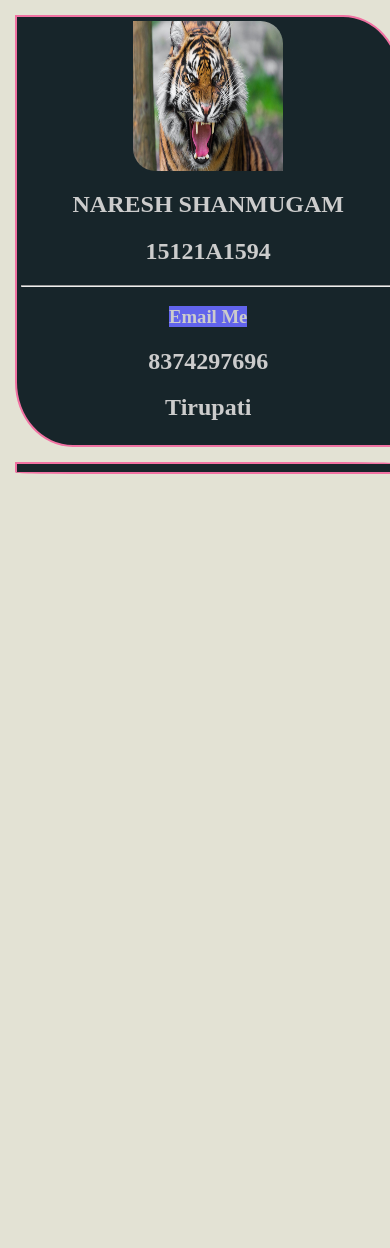
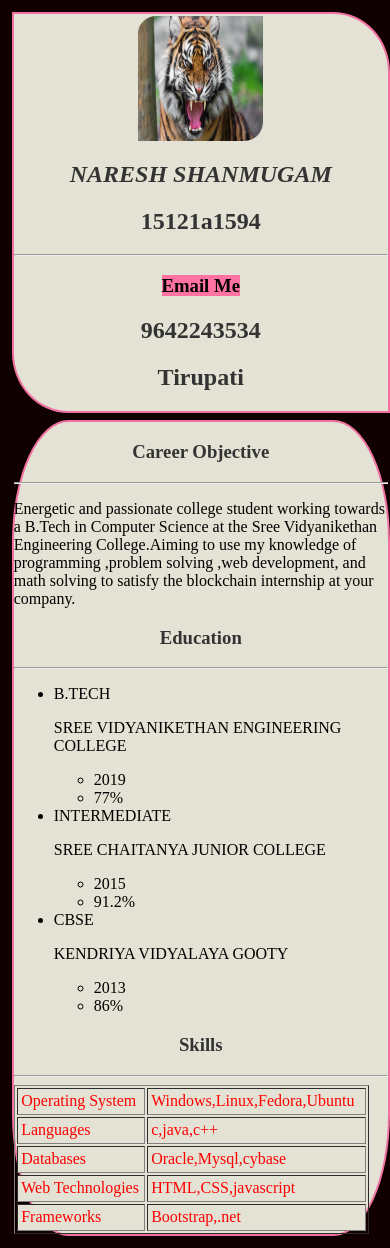
Before and after one commit to nareshshan007/resume, a plain HTML site: page index.html in a window 390 px wide. Before the commit the page ends 844 px from the top, so only its background shows below. Drawn offline with Linux system fonts and the light colour scheme.

Commit message:
end of day3

```diff
--- a/data.json
+++ b/data.json
@@ -2,5 +2,45 @@
   "career":
   {
   "info":"Energetic and passionate college student working towards a B.Tech in Computer Science at the Sree Vidyanikethan Engineering College.Aiming to use my knowledge of programming ,problem solving ,web development, and math solving to satisfy the blockchain internship at your company. "
-    }
+},
+
+"education":[
+{
+  "degree":"CBSE",
+  "school":"KENDRIYA VIDYALAYA GOOTY",
+  "data":["2013","86%"]
+},
+{
+  "degree":"INTERMEDIATE",
+  "school":"SREE CHAITANYA JUNIOR COLLEGE",
+  "data":["2015","91.2%"]
+},
+{
+  "degree":"B.TECH",
+  "school":"SREE VIDYANIKETHAN ENGINEERING COLLEGE",
+  "data":["2019","77%"]
 }
+],
+"skills":[
+  {
+    "name":"Operating System",
+    "info":["Windows","Linux","Fedora","Ubuntu"]
+  },
+  {
+    "name":"Languages",
+    "info":["c","java","c++"]
+  },
+  {
+    "name":"Databases",
+    "info":["Oracle","Mysql","cybase"]
+  },
+  {
+    "name":"Web Technologies",
+    "info":["HTML","CSS","javascript"]
+  },
+  {
+    "name":"Frameworks",
+    "info":["Bootstrap",".net"]
+  }
+]
+}
--- a/index.css
+++ b/index.css
@@ -1,70 +1,83 @@
 body{
-background-color: #E3E2D4;
+  background-color: #000011;
 }
 .flex-parent{
   display: flex;
   flex-direction: row;
   justify-content: center;
-flex-wrap: nowrap;
+
 }
 .profile{
   width: 30%;
   height: auto;
-background: #17252a;
+  background: #E3E2D4;
   margin: 2%;
   padding: 1%;
-border: 2px solid #F172A2;
+  border: 2px solid #72A2F1;
   border-top-right-radius: 15%;
   border-bottom-left-radius: 15%;
 }
 .content{
   width: 70%;
   height: auto;
-background: #17252a;
+  background: #E3E2D4;
   margin: 2%;
   padding: 1%;
-border: 2px solid #F172A2;
-border-top-right-radius: 15%;
-border-bottom-left-radius: 15%;
+  border: 2px solid #72A2F1;
+  border-top-left-radius: 15%;
+  border-bottom-right-radius: 15%;
 }
 img{
+  padding-top: 2px;
   display: block;
   margin-left: auto;
   margin-right: auto;
-width: 150px;
-height: 150px;
-border-top-right-radius: 15%;
-border-bottom-left-radius: 15%;
+  width: 125px;
+  height: 125px;
+  border-top-left-radius: 15%;
+  border-bottom-right-radius: 15%;
   vertical-align: middle;
 }
 h2,h3{
-color: #CCC;
+  color: #333;
   text-align: center;
 }
 a{
   text-decoration: none;
-color: #CCC;
-background-color: #6264EC;
+  color: #000;
+  background-color: #72A2FF;
 
 }
 a:hover{
-background-color: #17252a;
-color: #6264EC;
+  background-color: #E3E2D4;
+  color: #72A2FF;
+  font-weight:bolder;
 }
-
-@media only screen and (min-width:320px) and (max-width:480px){
+table{
+  width: 95%;
+}
+td{
+  padding: 1%;
+}
+tr{
+  color: blue;
+  background: #E3E2D4;
+}
+@media only screen and (min-width:0px) and (max-width:480px) {
+  body{
+    background-color: #110000;
+  }
   .flex-parent{
     display: flex;
     flex-direction: column;
     justify-content: center;
-flex-wrap: nowrap;
   }
   .profile{
     width: 100%;
     height: auto;
-background: #17252a;
-margin: 2%;
-padding: 1%;
+    background: #E3E2D4;
+    margin: 1%;
+    padding: 0%;
     border: 2px solid #F172A2;
     border-top-right-radius: 15%;
     border-bottom-left-radius: 15%;
@@ -72,11 +85,134 @@ border-bottom-left-radius: 15%;
   .content{
     width: 100%;
     height: auto;
-background: #17252a;
-margin: 2%;
-padding: 1%;
+    background: #E3E2D4;
+    margin: 1%;
+    padding: 0%;
     border: 2px solid #F172A2;
     border-top-right-radius: 15%;
     border-bottom-left-radius: 15%;
   }
+  a{
+    text-decoration: none;
+    color: #000;
+    background-color: #FF72A2;
+
   }
+  a:hover{
+    background-color: #E3E2D4;
+    color: #FF72A2;
+    font-weight:bolder;
+  }
+  table{
+    width: 95%;
+  }
+  td{
+    padding: 1%;
+  }
+  tr{
+    color: red;
+    background: #E3E2D4;
+  }
+}
+@media only screen and (min-width:480px) and (max-width:720px) {
+  .flex-parent{
+    display: flex;
+    flex-direction: row;
+    justify-content: center;
+  }
+  body{
+    background-color: #001100;
+  }
+  .profile{
+    width: 100%;
+    height: auto;
+    background: #E3E2D4;
+    margin: 1%;
+    padding: 0%;
+    border: 2px solid #72F1A2;
+    border-top-right-radius: 15%;
+    border-bottom-left-radius: 15%;
+  }
+  .content{
+    width: 100%;
+    height: auto;
+    background: #E3E2D4;
+    margin: 1%;
+    padding: 0%;
+    border: 2px solid #72F1A2;
+    border-top-right-radius: 15%;
+    border-bottom-left-radius: 15%;
+  }
+  a{
+    text-decoration: none;
+    color: #000;
+    background-color: #72FFA2;
+
+  }
+  a:hover{
+    background-color: #E3E2D4;
+    color: #72FFA2;
+    font-weight:bolder;
+  }
+  table{
+    width: 95%;
+  }
+  td{
+    padding: 1%;
+  }
+  tr{
+    color: pink;
+    background: #E3E2D4;
+  }
+}
+@media only screen and (min-width:720px) and (max-width:1024px) {
+  .flex-parent{
+    display: flex;
+    flex-direction: row;
+    justify-content: center;
+  }
+  body{
+    background-color: #000f0f;
+  }
+  .profile{
+    width: 100%;
+    height: auto;
+    background: #E3E2D4;
+    margin: 1%;
+    padding: 0%;
+    border: 2px solid #72d177;
+    border-top-right-radius: 15%;
+    border-bottom-left-radius: 15%;
+  }
+  .content{
+    width: 100%;
+    height: auto;
+    background: #E3E2D4;
+    margin: 1%;
+    padding: 0%;
+    border: 2px solid #72d177;
+    border-top-right-radius: 15%;
+    border-bottom-left-radius: 15%;
+  }
+  a{
+    text-decoration: none;
+    color: #000;
+    background-color: #72d177;
+
+  }
+  a:hover{
+    background-color: #E3E2D4;
+    color: #72d177;
+    font-weight:bolder;
+  }
+  table{
+    width: 95%;
+  }
+  td{
+    padding: 1%;
+  }
+  tr{
+    color: #72d177;
+    background: #E3E2D4;
+  }
+}
--- a/index.html
+++ b/index.html
@@ -1,23 +1,25 @@
+
 <!DOCTYPE html>
 <html>
 <head>
-  <title>RESUME-NARESH SHANMUGAM</title>
+<title>SKRESUME</title>
 <link rel="stylesheet" href="./index.css">
 <meta name="viewport" content="width=device-width,initial-scale=1.0">
 </head>
 <body>
 <div class="flex-parent">
 <div class="profile">
-  <img src="tiger.jpg" alt="akhil">
-  <h2>NARESH SHANMUGAM</h2>
-  <h2>15121A1594</h2><hr>
-  <h3 id="mail"><a href="mailto:naresh199820@gmail.com">Email Me</a></h3>
-  <h2>8374297696</h2>
+<img src="tiger.jpg">
+<h2><i>NARESH SHANMUGAM</i></h2>
+<h2>15121a1594</h2><hr>
+<h3 id="mail"><a href="naresh199820@gmail.com">Email Me</a></h3>
+<h2>9642243534</h2>
 <h2>Tirupati</h2>
 </div>
 <div class="content">
 
 </div>
 </div>
+<script type="text/javascript" src="main.js"></script>
 </body>
 </html>
--- a/main.js
+++ b/main.js
@@ -0,0 +1,73 @@
+function loadJSON(file,callback){
+ var xhr=new XMLHttpRequest();
+ xhr.overrideMimeType("application/json");
+ xhr.open("GET",file,true);
+ xhr.onreadystatechange=function(){
+   if(xhr.readyState ===4 && xhr.status =="200"){
+     callback(xhr.responseText);
+   }
+ };
+ xhr.send();
+}
+loadJSON("data.json",function(text){
+ let data=JSON.parse(text);
+ console.log(data);
+ career(data.career);
+ education(data.education);
+ skills(data.skills);
+})
+var right=document.querySelector(".content");
+function career(car){
+ console.log(car.info);
+ var h3=document.createElement("h3");
+ h3.textContent="Career Objective";
+ right.appendChild(h3);
+ var hr=document.createElement("hr");
+ right.appendChild(hr);
+ var p=document.createElement("p");
+ p.textContent=car.info;
+ right.appendChild(p);
+}
+function education(edu){
+ var h3=document.createElement("h3");
+ h3.textContent="Education";
+ right.appendChild(h3);
+ var hr=document.createElement("hr");
+ right.appendChild(hr);
+ var p=document.createElement("p");
+ var ul=document.createElement("ul");
+ right.appendChild(ul);
+ for(var i=edu.length-1;i>=0;i--){
+   console.log(edu[i].degree);
+   var li=document.createElement("li");
+   li.textContent=edu[i].degree;
+   ul.appendChild(li);
+   var p=document.createElement("p");
+   p.textContent=edu[i].school;
+   li.appendChild(p);
+   var ul1=document.createElement("ul");
+   ul.appendChild(ul1);
+   for(var j=0;j<edu[i].data.length;j++){
+     var li1=document.createElement("li");
+     li1.textContent=edu[i].data;
+     ul1.appendChild(li1);
+     li1.textContent=edu[i].data[j];
+     ul1.appendChild(li1);
+   }
+ }
+}
+function skills(skill){
+  var h3=document.createElement("h3");
+  h3.textContent="Skills";
+  right.appendChild(h3);
+  var hr=document.createElement("hr");
+  right.appendChild(hr);
+  var table=document.createElement("table");
+  table.border="1";
+  right.appendChild(table);
+  let row="";
+  for(var i=0;i<skill.length;i++){
+    row+="<tr><td>"+skill[i].name+"</td><td>"+skill[i].info+"</td></tr>";
+  }
+  table.innerHTML=row;
+}
```
Lines whose indentation alone changed are shown as unchanged.
